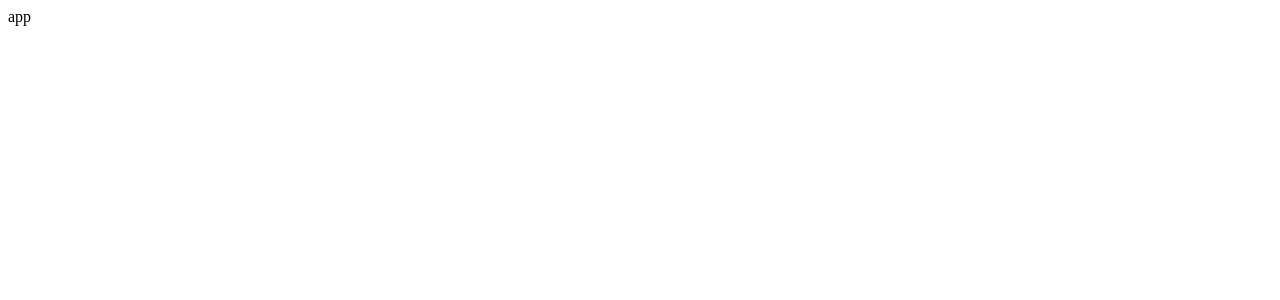
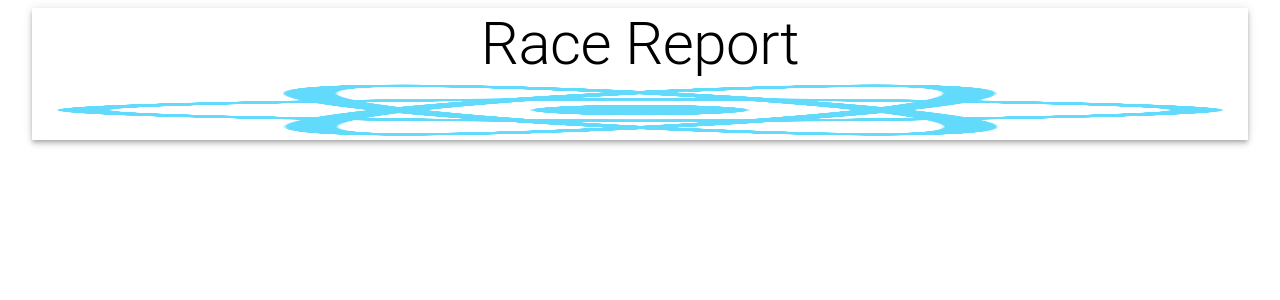
Before and after one commit to Will-Nollert/MERNstack-frontEnd-, a React (Create React App) app: page / in a window 1280 px wide. Shown: the top 300 px of the page. Built offline with nearby package versions, Linux system fonts and the light colour scheme.

Commit message:
feat: added placeholder file

```diff
--- a/src/App.js
+++ b/src/App.js
@@ -1,7 +1,18 @@
 import React from "react";
+import { Container, AppBar, Typography, Grow, Grid } from "@material-ui/core";
 
+import memories from "./images/memories.png";
 const app = () => {
-  return <div>app</div>;
+  return (
+    <Container maxwidth="lg">
+      <AppBar position="static" color="inherit">
+        <Typography variant="h2" align="center">
+          Race Report
+        </Typography>
+        <img src={memories} alt="memories" height="60" />
+      </AppBar>
+    </Container>
+  );
 };
 
 export default app;
```
Also changed, not shown: src/images/memories.png (added).
